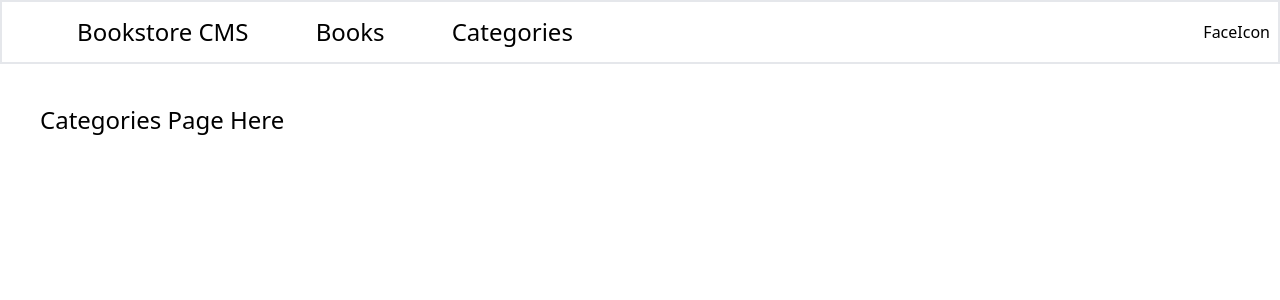
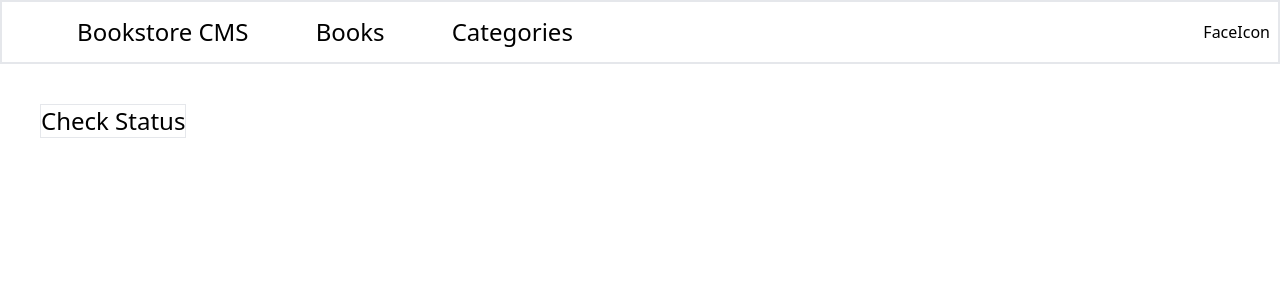
Before and after one commit to MosDevx/Bookstore-React, a React (Vite) app: page /categories in a window 1280 px wide. Shown: the top 300 px of the page. Built offline with nearby package versions, Linux system fonts and the light colour scheme.

Commit message:
fix categories page

```diff
--- a/src/Components/Categories.jsx
+++ b/src/Components/Categories.jsx
@@ -4,7 +4,7 @@ export default function Categories(){
 	return(
 
 	<div className="text-2xl p-10">
-		<p>Categories Page Here</p>
+		<button className="border">Check Status</button>
 	</div>
 	)
 }
```
Also changed, not shown: package.json (+3 -4 lines), 1 other file (tests, documents, lock files or other folders).
